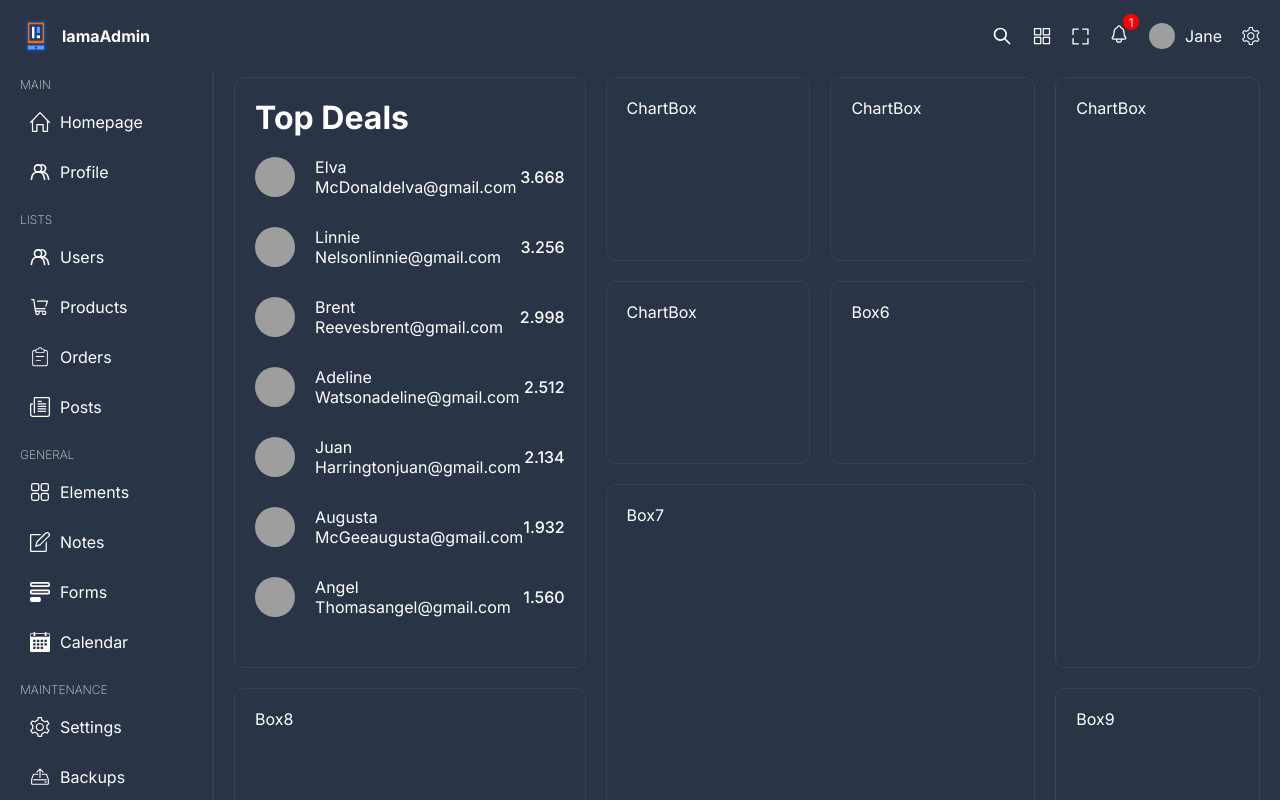
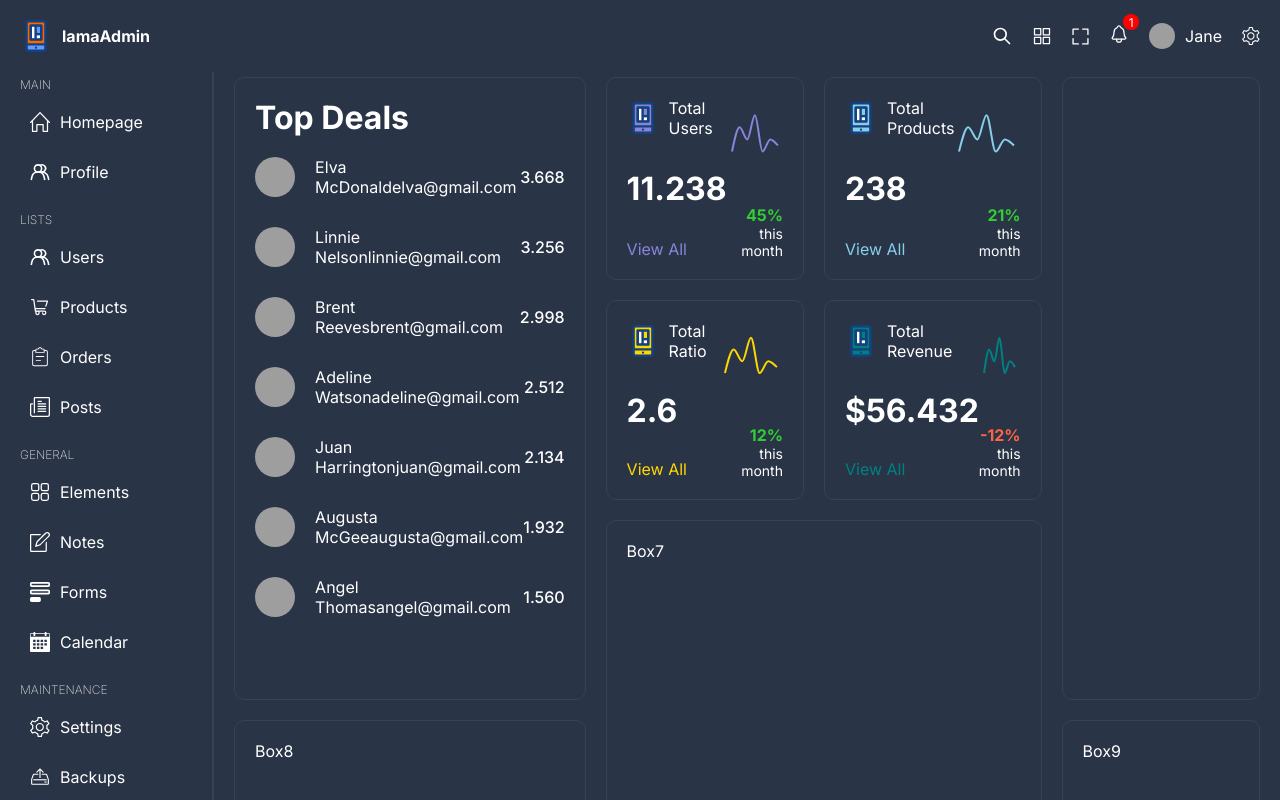
Before and after one commit to ebi3102/react-admin-ui, a React (Vite) app: page / in a window 1280 px wide. Shown: the top 800 px of the page. Built offline with nearby package versions, Linux system fonts and the light colour scheme; grey boxes are pictures that could not be loaded.

Commit message:
Create chartBox module and use it

```diff
--- a/src/components/chartBox/ChartBox.tsx
+++ b/src/components/chartBox/ChartBox.tsx
@@ -1,7 +1,60 @@
-import './chartBox.scss'
+import { Link } from "react-router-dom";
+import "./chartBox.scss";
+import { Line, LineChart, ResponsiveContainer, Tooltip } from "recharts";
 
-export default function ChartBox() {
+interface Props {
+  color: string;
+  icon: string;
+  title: string;
+  dataKey: string;
+  number: number | string;
+  percentage: number;
+  chartData: object[];
+}
+
+export default function ChartBox(props: Props) {
   return (
-    <div className='chartBox'>ChartBox</div>
-  )
+    <div className="chartBox">
+      <div className="boxInfo">
+        <div className="title">
+          <img src={props.icon} alt="" />
+          <span>{props.title}</span>
+        </div>
+        <h1>{props.number}</h1>
+        <Link to="/" style={{ color: props.color }}>
+          View All
+        </Link>
+      </div>
+
+      <div className="chartInfo">
+        <div className="chart">
+          <ResponsiveContainer width="99%" height="100%">
+            <LineChart data={props.chartData}>
+              <Tooltip
+                contentStyle={{ background: "transparent", border: "none" }}
+                labelStyle={{ display: "none" }}
+                position={{ x: 10, y: 60 }}
+              />
+              <Line
+                type="monotone"
+                dataKey={props.dataKey}
+                stroke={props.color}
+                strokeWidth={2}
+                dot={false}
+              />
+            </LineChart>
+          </ResponsiveContainer>
+        </div>
+        <div className="texts">
+          <span
+            className="percentage"
+            style={{ color: props.percentage < 0 ? "tomato" : "limegreen" }}
+          >
+            {props.percentage}%
+          </span>
+          <span className="duration">this month</span>
+        </div>
+      </div>
+    </div>
+  );
 }
--- a/src/components/chartBox/chartBox.scss
+++ b/src/components/chartBox/chartBox.scss
@@ -1 +1,44 @@
-.chartBox{}
+.chartBox {
+  display: flex;
+  height: 100%;
+
+
+  .boxInfo {
+    flex: 3;
+    display: flex;
+    flex-direction: column;
+    justify-content: space-between;
+
+    .title {
+      display: flex;
+      align-items: center;
+      gap: 10px;
+    }
+  }
+
+  .chartInfo {
+    flex: 2;
+    display: flex;
+    flex-direction: column;
+    justify-content: space-between;
+
+    .chart {
+      width: 100%;
+      height: 100%;
+    }
+
+    .texts {
+      display: flex;
+      flex-direction: column;
+      text-align: right;
+
+      .percentage {
+        font-weight: bold;
+      }
+
+      .duration{
+        font-size: 14px;
+      }
+    }
+  }
+}
--- a/src/pages/home/Home.tsx
+++ b/src/pages/home/Home.tsx
@@ -1,15 +1,16 @@
 import ChartBox from "../../components/chartBox/ChartBox";
 import TopBox from "../../components/topBox/TopBox";
+import { chartBoxConversion, chartBoxProduct, chartBoxRevenue, chartBoxUser } from "../../data";
 import "./home.scss";
 export default function Home() {
   return (
     <div className="home">
       <div className="box box1"><TopBox /></div>
-      <div className="box box2"><ChartBox /></div>
-      <div className="box box3"><ChartBox /></div>
-      <div className="box box4"><ChartBox /></div>
-      <div className="box box5"><ChartBox /></div>
-      <div className="box box6">Box6</div>
+      <div className="box box2"><ChartBox {...chartBoxUser}/></div>
+      <div className="box box3"><ChartBox {...chartBoxProduct}/></div>
+      <div className="box box4"></div>
+      <div className="box box5"><ChartBox {...chartBoxConversion} /></div>
+      <div className="box box6"><ChartBox {...chartBoxRevenue} /></div>
       <div className="box box7">Box7</div>
       <div className="box box8">Box8</div>
       <div className="box box9">Box9</div>
```
